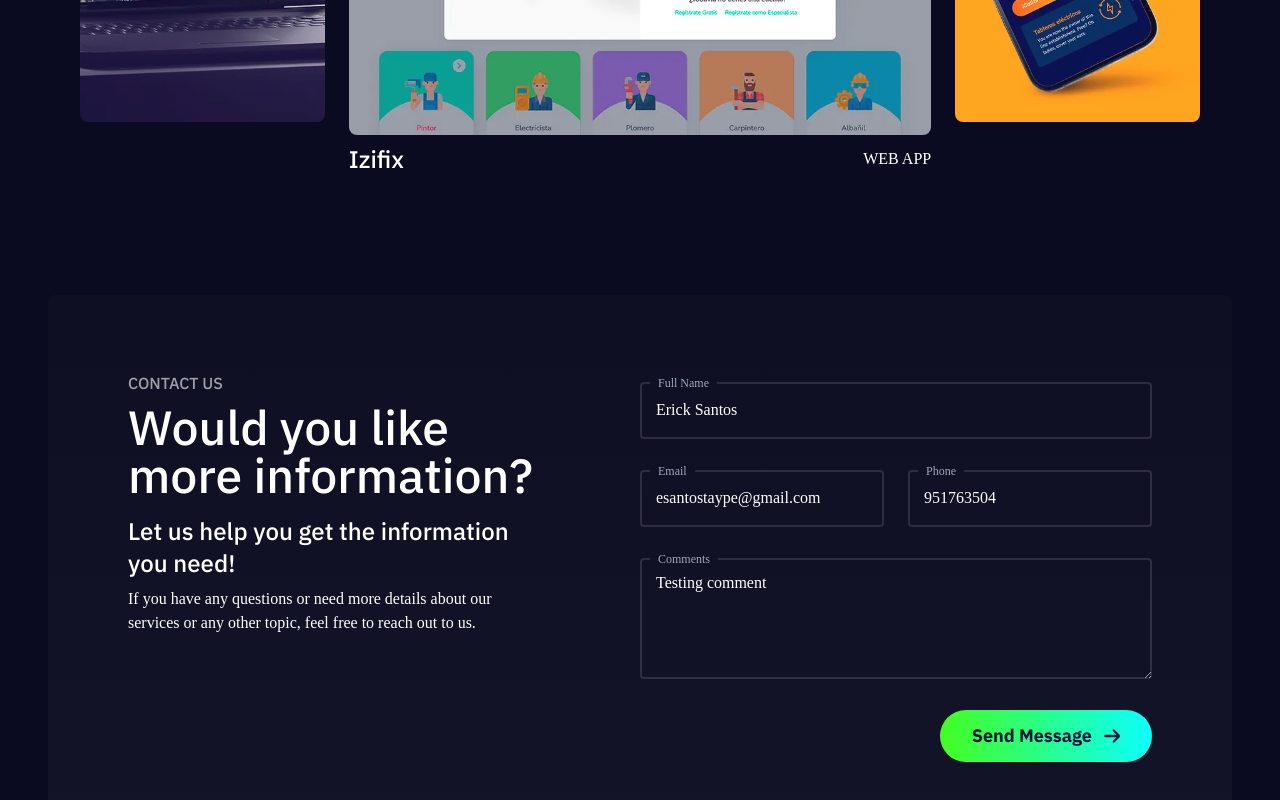
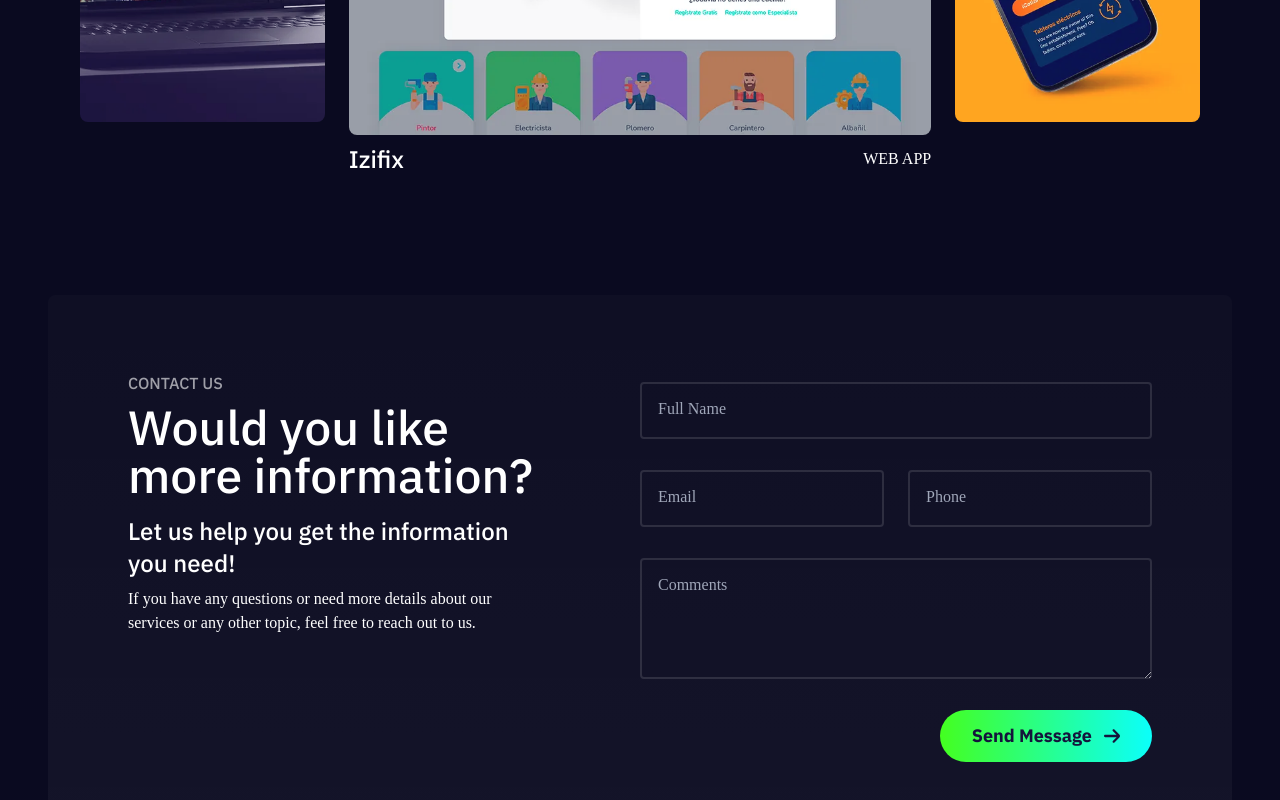
Before and after one commit to esantostaype/dynamicstudio, an Astro site: page / in a window 1280 px wide. Shown: the part 2683-3483 px from the top of the page. Built offline with nearby package versions, Linux system fonts and the light colour scheme; Astro itself is replaced by a stand-in of ours; a web font is replaced by a local one; what tailwindcss-animated would draw is missing.

Commit message:
contact form 2

```diff
--- a/src/components/ContactForm.tsx
+++ b/src/components/ContactForm.tsx
@@ -21,10 +21,10 @@ export const ContactForm = () => {
   }, [parent]);
 
   const initialValues: FormData = {
-    fullName: "Erick Santos",
-    phone: "951763504",
-    email: "esantostaype@gmail.com",
-    comments: "Testing comment",
+    fullName: "",
+    phone: "",
+    email: "",
+    comments: "",
   };
 
   return (
```
